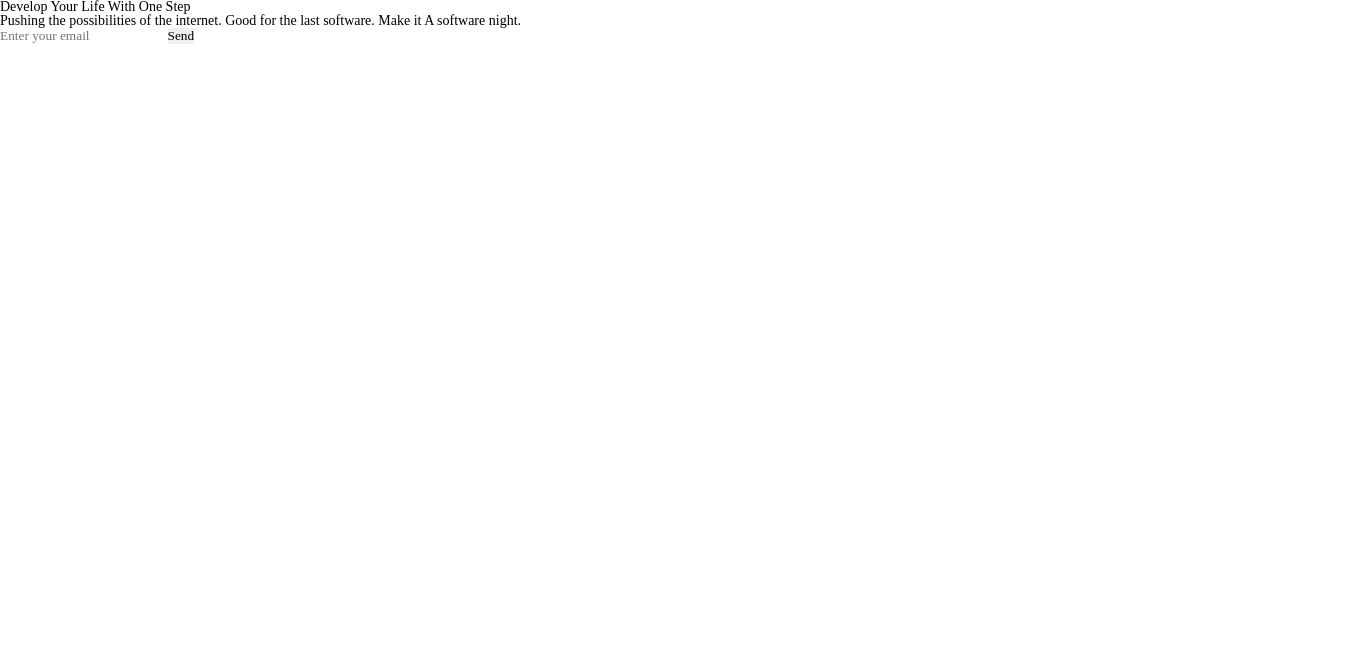
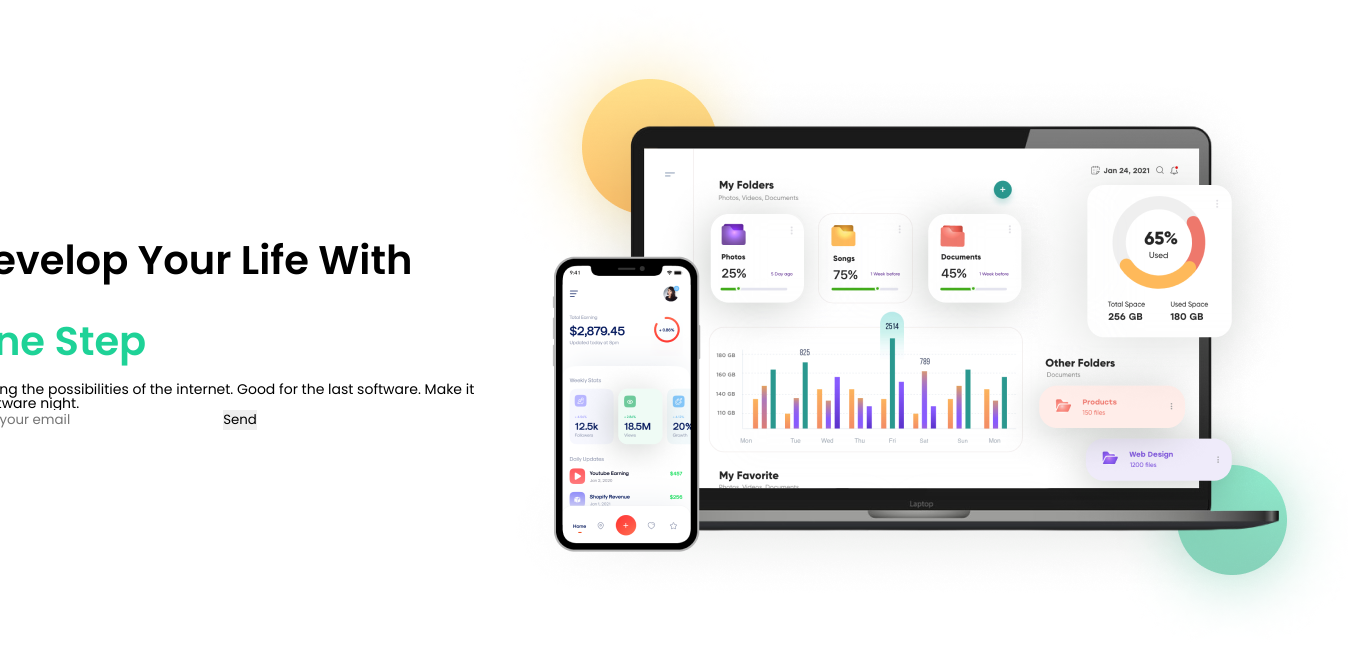
Before and after one commit to VitaliiKotsyubinsky/-------------2-, a plain HTML site: page index.html in a window 1280 px wide. Shown: the whole page, 1348 px wide, since content can reach past the window. Drawn offline with Linux system fonts and the light colour scheme.

Commit message:
add some code

```diff
--- a/index.html
+++ b/index.html
@@ -7,6 +7,11 @@
     <meta name="viewport" content="width=device-width, initial-scale=1.0">
     <link rel="stylesheet" href="style.css">
     <link rel="stylesheet" href="null.css">
+    <link rel="preconnect" href="https://fonts.googleapis.com">
+    <link rel="preconnect" href="https://fonts.gstatic.com" crossorigin>
+    <link
+        href="https://fonts.googleapis.com/css2?family=Pacifico&family=Poppins:wght@400;600&family=Raleway&display=swap"
+        rel="stylesheet">
     <title>Document</title>
 </head>
 
@@ -26,6 +31,10 @@
                     <a href="#" class="apple"></a>
                 </div>
 
+
+            </div>
+            <div class="main__img">
+                <img src="img/Group 746.png" alt="telephone">
             </div>
 
         </div>
--- a/style.css
+++ b/style.css
@@ -0,0 +1,28 @@
+body {
+    font-family: 'Poppins', sans-serif;
+
+}
+
+.main__wrapper {
+    min-width: 1310px;
+    display: flex;
+    flex-direction: row;
+    align-items: center;
+    justify-content: center;
+
+
+}
+
+.main__form {
+    width: 512px;
+}
+
+.main__form>h1 {
+    font-weight: 700;
+    line-height: 81px;
+    font-size: 40px;
+}
+
+h1>span {
+    color: #1ED297;
+}
```
